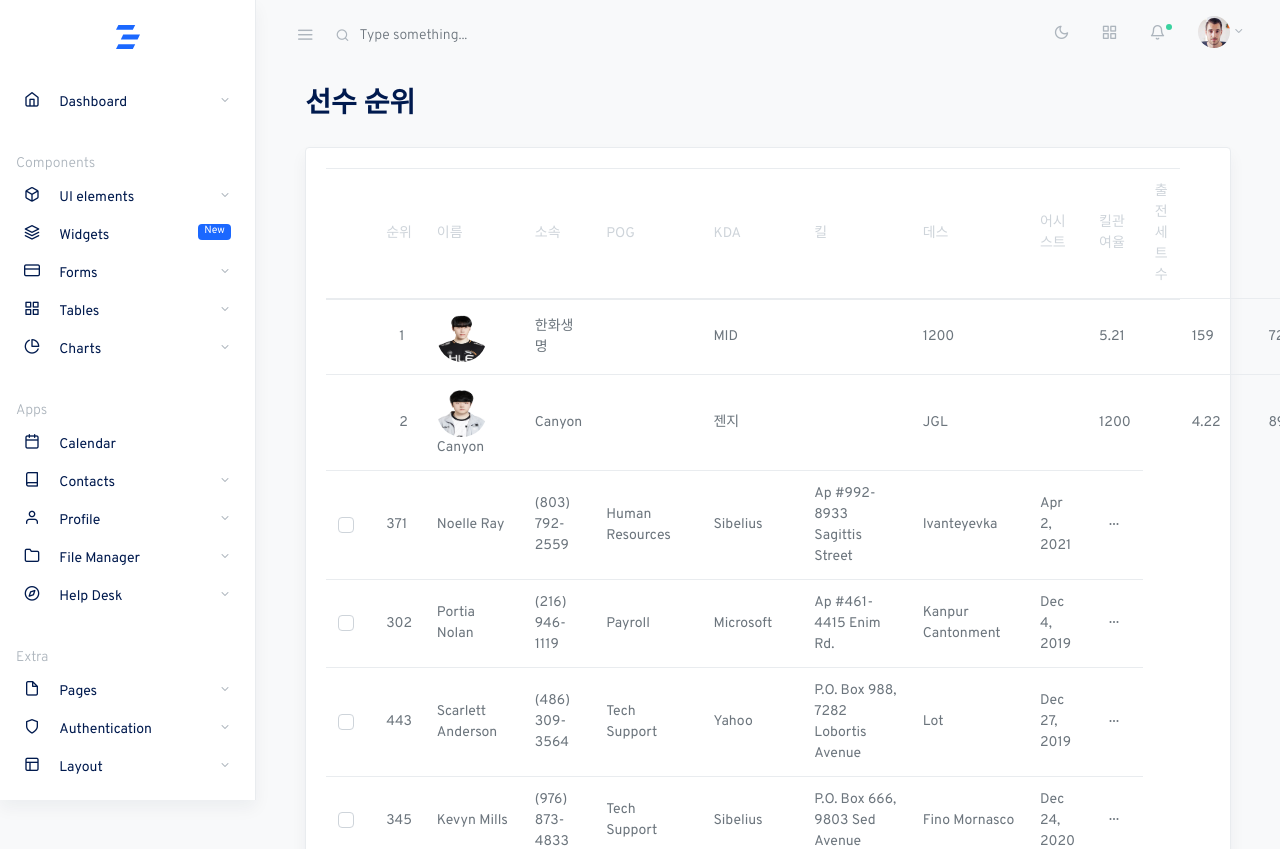
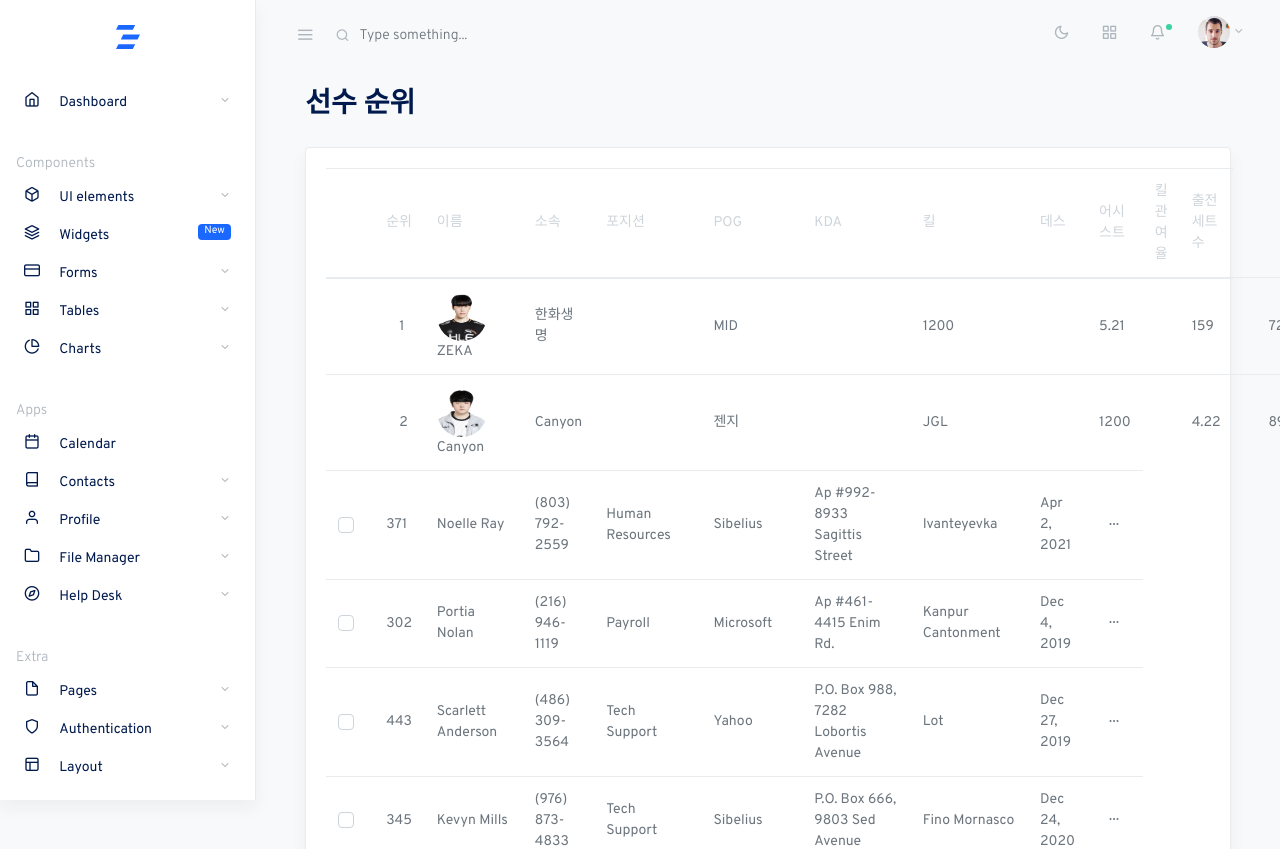
Before and after one commit to shoney99/PV.GG, a Django app: page /blank/ in a window 1280 px wide. Shown: the top 849 px of the page. Run offline with Django 4.2, Linux system fonts and the light colour scheme; some libraries are stand-ins or nearby versions; some web fonts are replaced.

Commit message:
update playerRanking

```diff
--- a/rootWEB/mainApp/templates/main/page-blank-ex.html
+++ b/rootWEB/mainApp/templates/main/page-blank-ex.html
@@ -384,6 +384,7 @@
                             <th>순위</th>
                             <th>이름</th>
                             <th>소속</th>
+                            <th>포지션</th>
                             <th>POG</th>
                             <th>KDA</th>
                             <th>킬</th>
@@ -399,16 +400,17 @@
 
          <!------------     선수1     -------------------->
                             <td>
-                              <div>
+<!--                              <div>-->
 
-                              </div>
+<!--                              </div>-->
                             </td>
 
                             <td>&nbsp; &nbsp;  1</td>
                             <td>
 
-                                <img src="{% static 'assets/lck_people/people/ZEKA.png' %}" alt="..."
-                                     style="width:50px; height:50px;" class="avatar-img rounded-circle">
+                              <img src="{% static 'assets/lck_people/people/ZEKA.png' %}" alt="..."
+                                   style="width:50px; height:50px;" class="avatar-img rounded-circle">
+                              <span>ZEKA</span>
 
 
                             </td>
```
